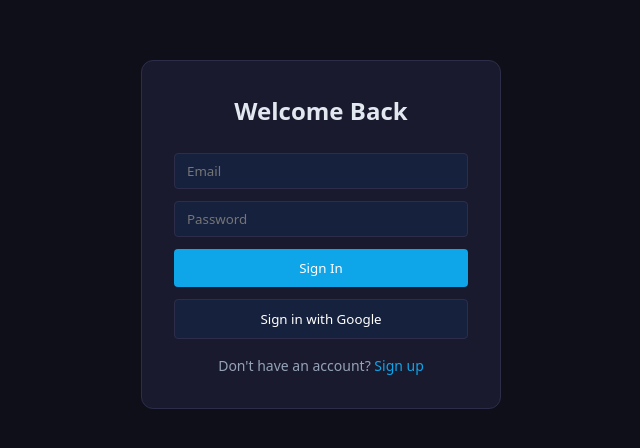
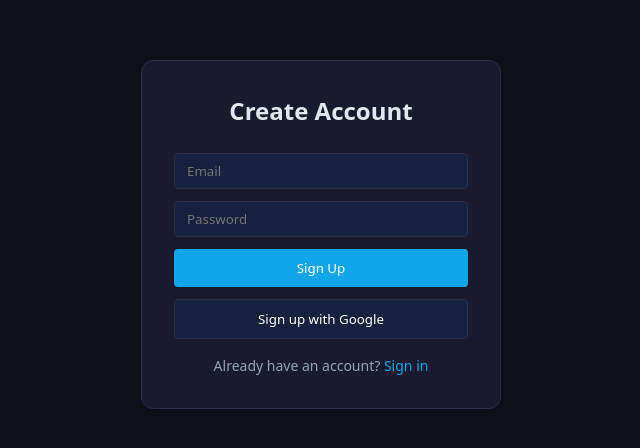
Before and after one commit to CrazyDave53/ChillTask, a React (Vite) app: page /ChillTask/signup in a window 1280 px wide. Before the commit this address led to /signin. Shown: the part 166-614 px from the top of the page, without its empty margins (319-959 px from the left). Built offline with nearby package versions, Linux system fonts and the light colour scheme; no server answers.

Commit message:
fix: add basename to router and hardcoded auth links for subdirectory

```diff
--- a/src/App.tsx
+++ b/src/App.tsx
@@ -69,7 +69,7 @@ function AppRoutes() {
 export default function App() {
   return (
     <ErrorBoundary>
-      <BrowserRouter>
+      <BrowserRouter basename="/ChillTask">
         <AuthProvider>
           <AppRoutes />
         </AuthProvider>
--- a/src/components/Auth/SignIn.tsx
+++ b/src/components/Auth/SignIn.tsx
@@ -51,7 +51,7 @@ export function SignIn() {
           Sign in with Google
         </button>
         <p className="auth-switch">
-          Don't have an account? <a href="/signup">Sign up</a>
+          Don't have an account? <a href="/ChillTask/signup">Sign up</a>
         </p>
       </div>
       <style>{`
--- a/src/components/Auth/SignUp.tsx
+++ b/src/components/Auth/SignUp.tsx
@@ -52,7 +52,7 @@ export function SignUp() {
           Sign up with Google
         </button>
         <p className="auth-switch">
-          Already have an account? <a href="/signin">Sign in</a>
+          Already have an account? <a href="/ChillTask/signin">Sign in</a>
         </p>
       </div>
       <style>{`
```
